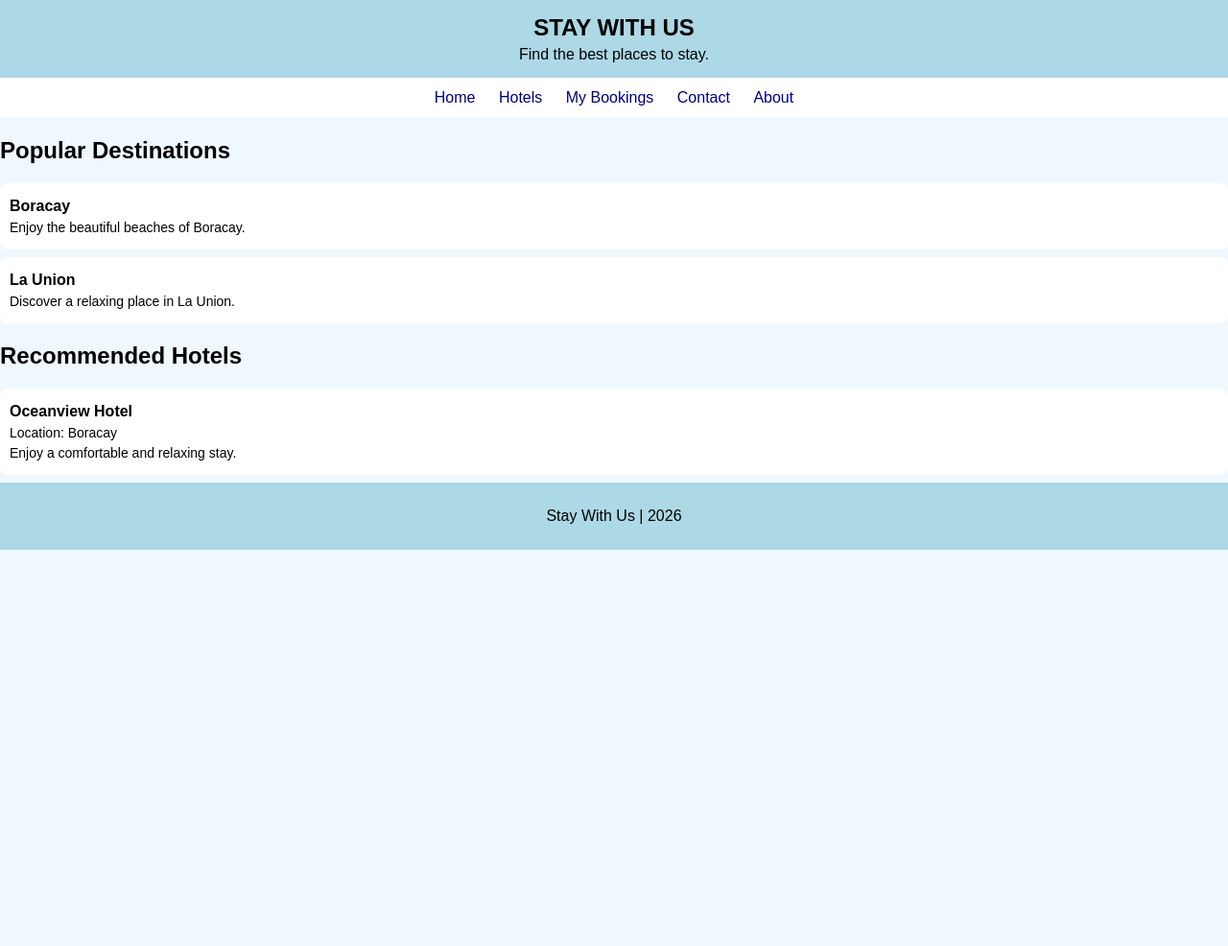
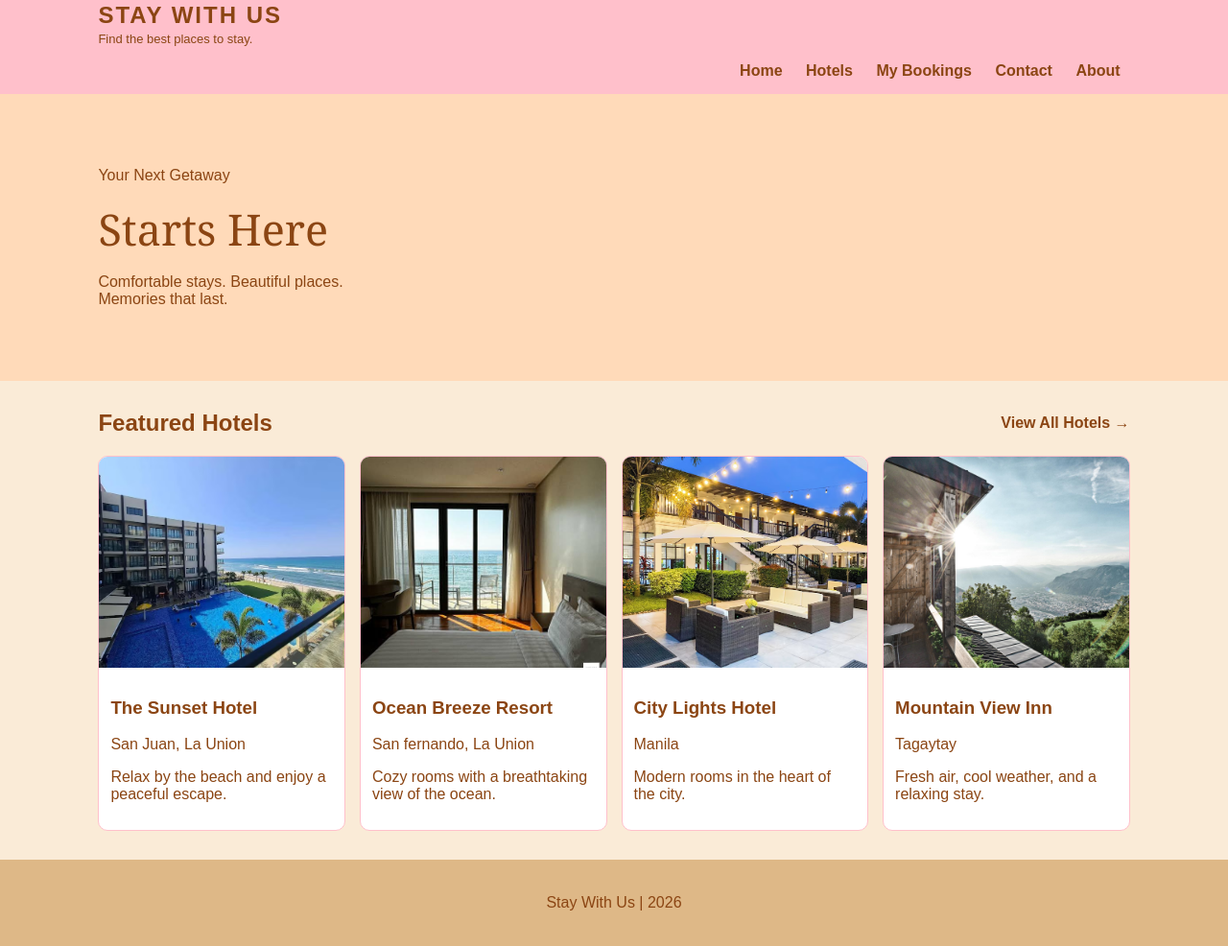
Before and after one commit to Two-One-Zero/DjangoFinalProject, a Django app: page / in a window 1280 px wide. Shown: the whole page at 96% size. Before the commit the page ends 573 px from the top, so only its background shows below. Run offline with Django 5.2, Linux system fonts and the light colour scheme.

Commit message:
Update Stay With Us website

```diff
--- a/hotels/static/hotels/style.css
+++ b/hotels/static/hotels/style.css
@@ -1,66 +1,109 @@
+
+* {
+    box-sizing: border-box;
+}
 
 body {
+    margin: 0;
     font-family: Arial, sans-serif;
-    margin: 0;
-    background-color: aliceblue;
-    color: black;
+    background: antiquewhite;
+    color: saddlebrown;
 }
 
 header {
-    background-color: lightblue;
-    text-align: center;
-    padding: 10px;
+    background: pink;
+    padding: 2px 8%;
 }
 
 header h1 {
+    margin: 0;
     font-size: 24px;
-    margin: 5px;
+    letter-spacing: 2px;
 }
 
 header p {
-    margin: 5px;
+    margin: 3px 0 0;
+    font-size: 13px;
 }
 
+
 nav {
-    background-color: white;
-    text-align: center;
+    background: pink;
+    padding: 15px 8%;
+    text-align: right;
+}
+
+nav a {
+    color: saddlebrown;
+    text-decoration: none;
+    margin: 0 10px;
+    font-weight: bold;
+}
+
+.hero {
+    padding: 60px 8%;
+    background: peachpuff;
+}
+
+.hero h1 {
+    font: 45px Georgia, serif;
+    margin: 5px 0;
+}
+
+.featured {
+    padding: 30px 8%;
+}
+
+.hotel-grid {
+    display: grid;
+    grid-template-columns: repeat(4, 1fr);
+    gap: 15px;
+}
+
+.hotel-card {
+    background: white;
+    border: 1px solid pink;
+    border-radius: 10px;
+    overflow: hidden;
+}
+
+.hotel-card img {
+    width: 100%;
+    height: 220px;
+    object-fit: cover;
+    display: block;
+}
+
+.hotel-info {
     padding: 12px;
 }
 
-nav a {
-    color: navy;
-    text-decoration: none;
-    margin: 10px;
+footer {
+    background: burlywood;
+    text-align: center;
+    padding: 20px;
 }
 
-nav a:hover {
-    color: steelblue;
-    text-decoration: underline;
+@media (max-width: 700px) {
+    .hotel-grid {
+        grid-template-columns: repeat(2, 1fr);
+    }
 }
 
-section {
-    padding: 15px;
+
+.featured-heading {
+    display: flex;
+    justify-content: space-between;
+    align-items: center;
+    margin-bottom: 20px;
 }
 
-.hotel {
-    background-color: white;
-    padding: 10px;
-    margin-bottom: 8px;
-    border-radius: 8px;
+.featured-heading h2 {
+    margin: 0;
 }
 
-.hotel h3 {
-    font-size: 16px;
-    margin: 5px 0;
+.featured-heading a {
+    color: saddlebrown;
+    text-decoration: none;
+    font-weight: bold;
 }
-
-.hotel p {
-    font-size: 14px;
-    margin: 5px 0;
-}
-
-footer {
-    background-color: lightblue;
-    text-align: center;
-    padding: 10px;
-}
--- a/hotels/templates/hotels/about.html
+++ b/hotels/templates/hotels/about.html
@@ -1,7 +1,7 @@
 
 
 
-{% extends 'hotels/base.html' %}
+{% extends 'base.html' %}
 
 {% block title %}About Us | Stay With Us{% endblock %}
 
--- a/hotels/templates/hotels/bookings.html
+++ b/hotels/templates/hotels/bookings.html
@@ -1,5 +1,5 @@
 
-{% extends 'hotels/base.html' %}
+{% extends 'base.html' %}
 
 {% block title %}My Bookings | Stay With Us{% endblock %}
 
--- a/hotels/templates/hotels/contact.html
+++ b/hotels/templates/hotels/contact.html
@@ -1,5 +1,5 @@
 
-{% extends 'hotels/base.html' %}
+{% extends 'base.html' %}
 
 {% block title %}Contact | Stay With Us{% endblock %}
 
--- a/hotels/templates/hotels/home.html
+++ b/hotels/templates/hotels/home.html
@@ -1,27 +1,67 @@
 
-
-{% extends 'hotels/base.html' %}
+{% extends 'base.html' %}
+{% load static %}
 
 {% block title %}Home | Stay With Us{% endblock %}
 
 {% block content %}
-<h2>Popular Destinations</h2>
 
-<div class="hotel">
-    <h3>Boracay</h3>
-    <p>Enjoy the beautiful beaches of Boracay.</p>
+<section class="hero">
+    <div class="hero-text">
+        <p class="script-text">Your Next Getaway</p>
+        <h1>Starts Here</h1>
+        <p>Comfortable stays. Beautiful places.<br>
+        Memories that last.</p>
+    </div>
+</section>
+
+<section class="featured">
+
+<div class="featured-heading">
+    <h2>Featured Hotels</h2>
+    <a href="{% url 'hotels' %}">View All Hotels →</a>
 </div>
 
-<div class="hotel">
-    <h3>La Union</h3>
-    <p>Discover a relaxing place in La Union.</p>
-</div>
 
-<h2>Recommended Hotels</h2>
+    <div class="hotel-grid">
 
-<div class="hotel">
-    <h3>Oceanview Hotel</h3>
-    <p>Location: Boracay</p>
-    <p>Enjoy a comfortable and relaxing stay.</p>
-</div>
+        <div class="hotel-card">
+            <img src="{% static 'hotels/images/sunset-hotel.jpg' %}" alt="The Sunset Hotel">
+            <div class="hotel-info">
+                <h3>The Sunset Hotel</h3>
+                <p class="location"> San Juan, La Union</p>
+                <p>Relax by the beach and enjoy a peaceful escape.</p>
+            </div>
+        </div>
+
+        <div class="hotel-card">
+            <img src="{% static 'hotels/images/ocean-breeze.jpg' %}"   alt="Ocean Breeze Resort">
+            <div class="hotel-info">
+                <h3>Ocean Breeze Resort</h3>
+                <p class="location"> San fernando, La Union</p>
+                <p>Cozy rooms with a breathtaking view of the ocean.</p>
+            </div>
+        </div>
+
+        <div class="hotel-card">
+            <img src="{% static 'hotels/images/city-lights.jpg' %}" alt="City Lights Hotel">
+            <div class="hotel-info">
+                <h3>City Lights Hotel</h3>
+                <p class="location"> Manila</p>
+                <p>Modern rooms in the heart of the city.</p>
+            </div>
+        </div>
+
+        <div class="hotel-card">
+            <img src="{% static 'hotels/images/mountain-view.jpg' %}" alt="Mountain View Inn">
+            <div class="hotel-info">
+                <h3>Mountain View Inn</h3>
+                <p class="location"> Tagaytay</p>
+                <p>Fresh air, cool weather, and a relaxing stay.</p>
+            </div>
+        </div>
+
+    </div>
+</section>
+
 {% endblock %}
--- a/hotels/templates/hotels/hotels.html
+++ b/hotels/templates/hotels/hotels.html
@@ -1,5 +1,5 @@
 
-{% extends 'hotels/base.html' %}
+{% extends 'base.html' %}
 
 {% block title %}Hotels | Stay With Us{% endblock %}
 
--- a/staywithus/settings.py
+++ b/staywithus/settings.py
@@ -55,7 +55,7 @@ ROOT_URLCONF = 'staywithus.urls'
 TEMPLATES = [
     {
         'BACKEND': 'django.template.backends.django.DjangoTemplates',
-        'DIRS': [],
+        'DIRS': [BASE_DIR / 'templates'],
         'APP_DIRS': True,
         'OPTIONS': {
             'context_processors': [
--- a/hotels/templates/hotels/base.html
+++ b/templates/base.html
@@ -1,14 +1,10 @@
-
-
 {% load static %}
 <!DOCTYPE html>
 <html lang="en">
 <head>
     <meta charset="UTF-8">
     <meta name="viewport" content="width=device-width, initial-scale=1.0">
-
     <title>{% block title %}Stay With Us{% endblock %}</title>
-
     <link rel="stylesheet" href="{% static 'hotels/style.css' %}">
 </head>
 <body>
```
Also changed, not shown: hotels/static/hotels/images/city-lights.jpg (added), hotels/static/hotels/images/mountain-view.jpg (added), hotels/static/hotels/images/ocean-breeze.jpg (added), hotels/static/hotels/images/sunset-hotel.jpg (added).
